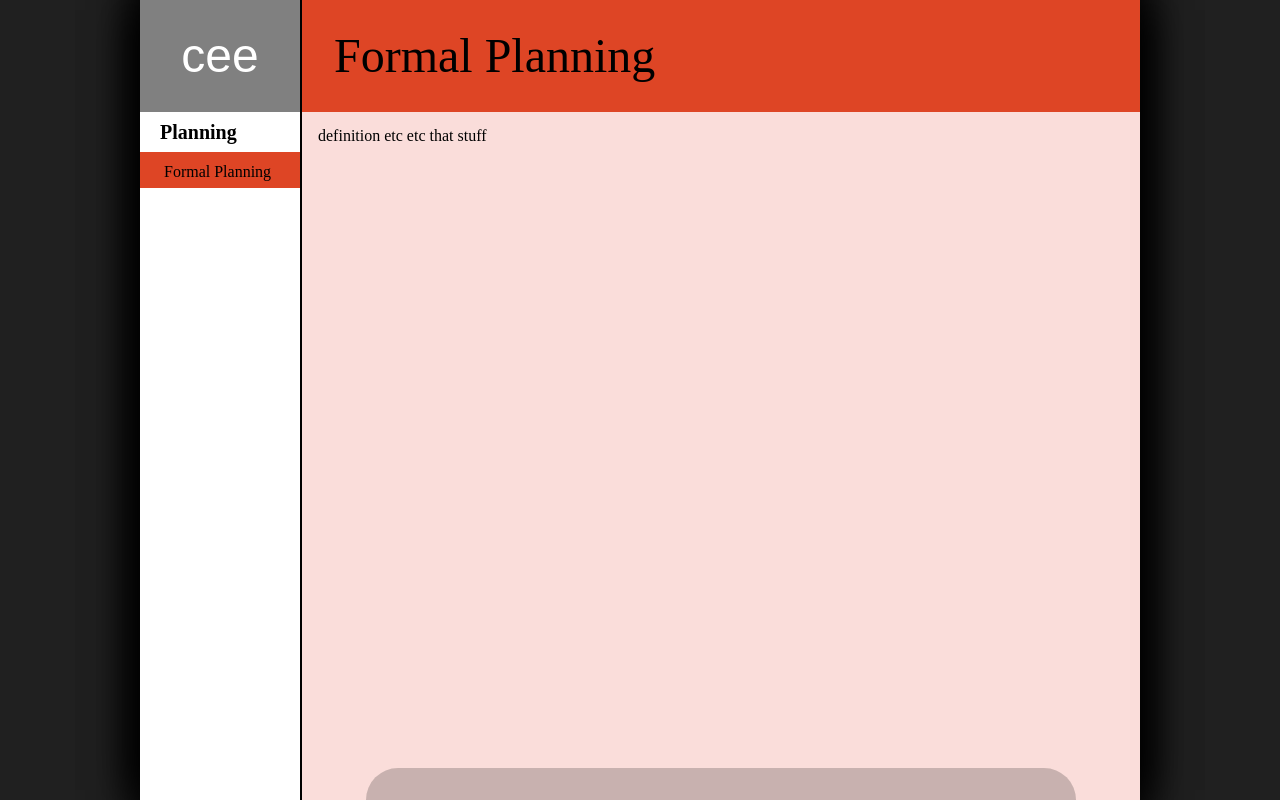
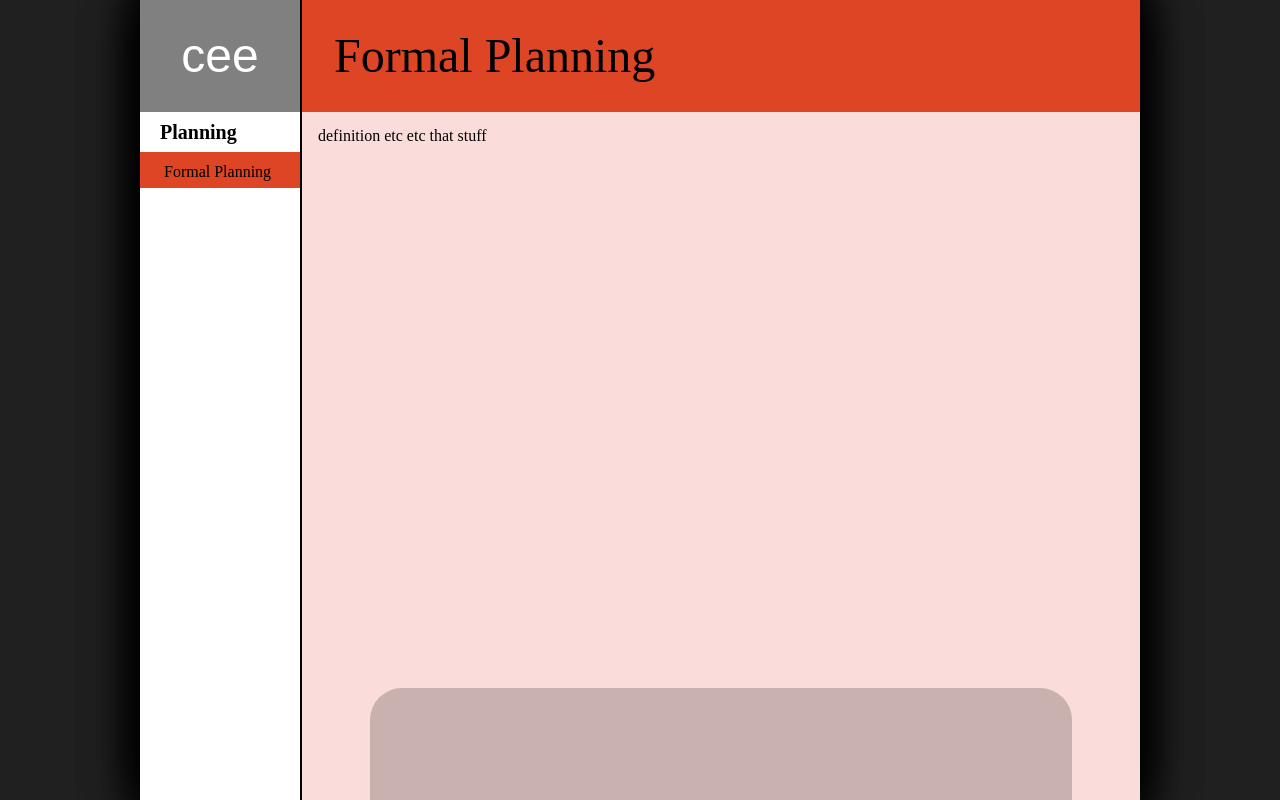
Before and after one commit to sbboard/cee, a Vue app: page / in a window 1280 px wide. Both pictures are taken after a click on the item "Formal Planning". Built offline with nearby package versions, Linux system fonts and the light colour scheme; some icons are missing.

Commit message:
response page menu

```diff
--- a/src/components/pageComponents/pageNav.vue
+++ b/src/components/pageComponents/pageNav.vue
@@ -1,9 +1,19 @@
 <template>
   <div id="pageNav">
-    <div @click="changePage('example')"><i class="far fa-eye"></i></div>
-    <div @click="changePage('enrich')"><i class="fas fa-tint"></i></div>
-    <div @click="changePage('lense')"><i class="fas fa-search"></i></div>
-    <div @click="changePage('challenges')"><i class="fas fa-arrow-circle-up"></i></div>
+    <div @click="changePage('example')">
+      <i class="far fa-eye"></i>
+      <span>example video</span>
+    </div>
+    <div @click="changePage('enrich')">
+      <i class="fas fa-tint"></i><span>enriching your ecosystem</span>
+    </div>
+    <div @click="changePage('lense')">
+      <i class="fas fa-search"></i><span>interconnection lenses</span>
+    </div>
+    <div @click="changePage('challenges')">
+      <i class="fas fa-arrow-circle-up"></i>
+      <span>common challenges</span>
+    </div>
   </div>
 </template>
 
@@ -30,17 +40,64 @@ export default {
 </script>
 
 <style lang="sass" scoped>
+$mobileWidth: 1000px
+
+//color schemes
+$red: rgb(250,221,218)
+$darkRed: rgb(222,69,37)
+$green: rgb(207,254,224)
+$darkGreen: rgb(2,227,69)
+$purple: rgb(245,231,248)
+$darkPurple: rgb(161,86,199)
+$blue: rgb(222,243,252)
+$darkBlue: rgb(59,173,228)
+$yellow: rgb(255,253,220)
+$darkYellow: rgb(243,195,0)
+@mixin mobile
+  @media (max-width: #{$mobileWidth})
+    @content
 #pageNav
   position: absolute
   bottom: 0
   margin: 0 auto
   left: 0
+  height: 6em
   right: 0
   text-align: center
-    display: block
+  display: flex
+  align-items: center
+  justify-content: center
   padding: 1em
+  align-items: flex-end
+  padding-bottom: 0
   border-top-left-radius: 2em
   border-top-right-radius: 2em
-    width: 81%
-    background-color: rgba(0,0,0,.2)
+  width: 80%
+  background-color: rgba(0, 0, 0, 0.2)
+  transition: width 200ms, border-radius 200ms
+  @include mobile
+    width: calc(100% - 2rem)
+    border-radius: 0
+  div
+    display: inline-flex
+    cursor: pointer
+    width: 6rem
+    align-items: center
+    flex-direction: column
+    padding: 2.5rem 1rem 1rem 1rem
+    font-size: 4rem
+    transition: padding 200ms linear
+    &:hover
+      padding: 0rem 1rem 1rem 1rem
+      span
+        height: 2rem
+        opacity: 1
+        margin-top: .5rem
+  span
+    margin: 0
+    font-size: 1rem
+    height: 0
+    opacity: 0
+    overflow: hidden
+    transition: height 200ms linear, opacity 200ms linear, margin-top 200ms linear
 </style>
```
Lines whose indentation alone changed are shown as unchanged.
